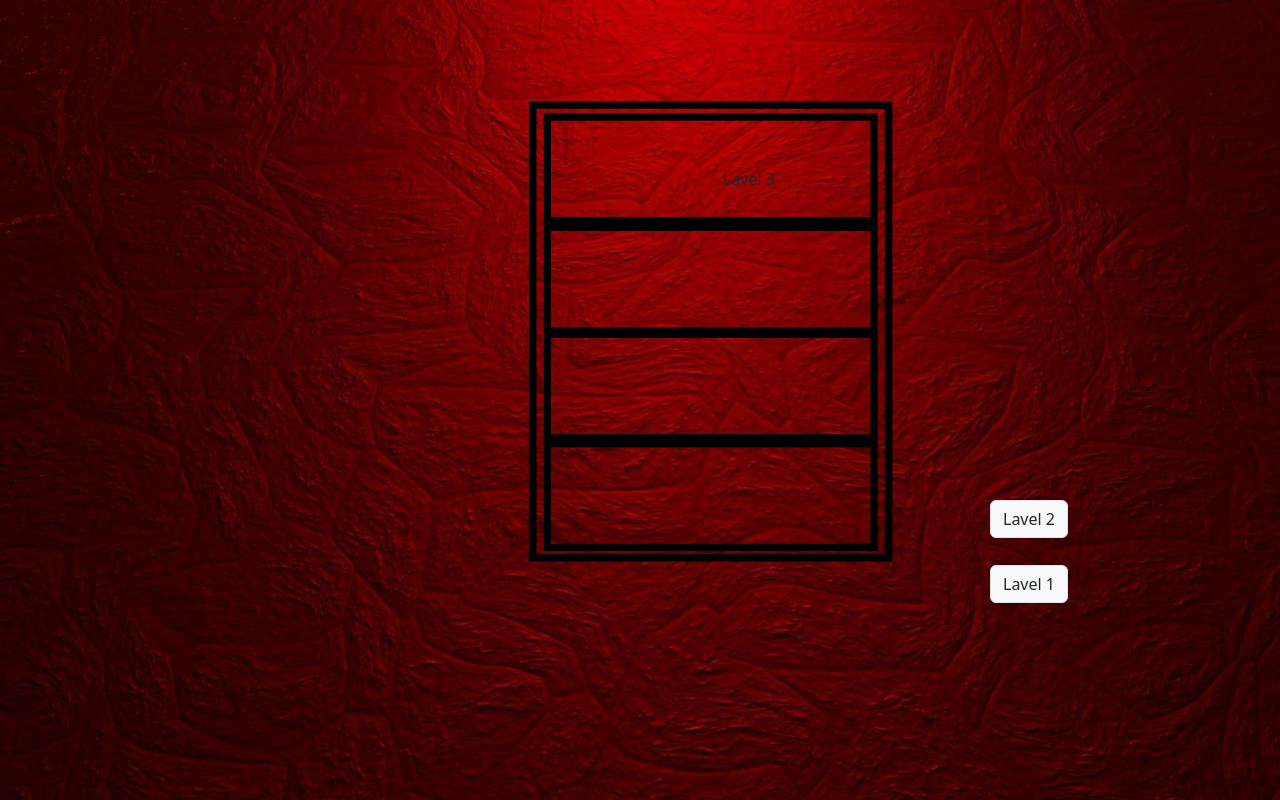
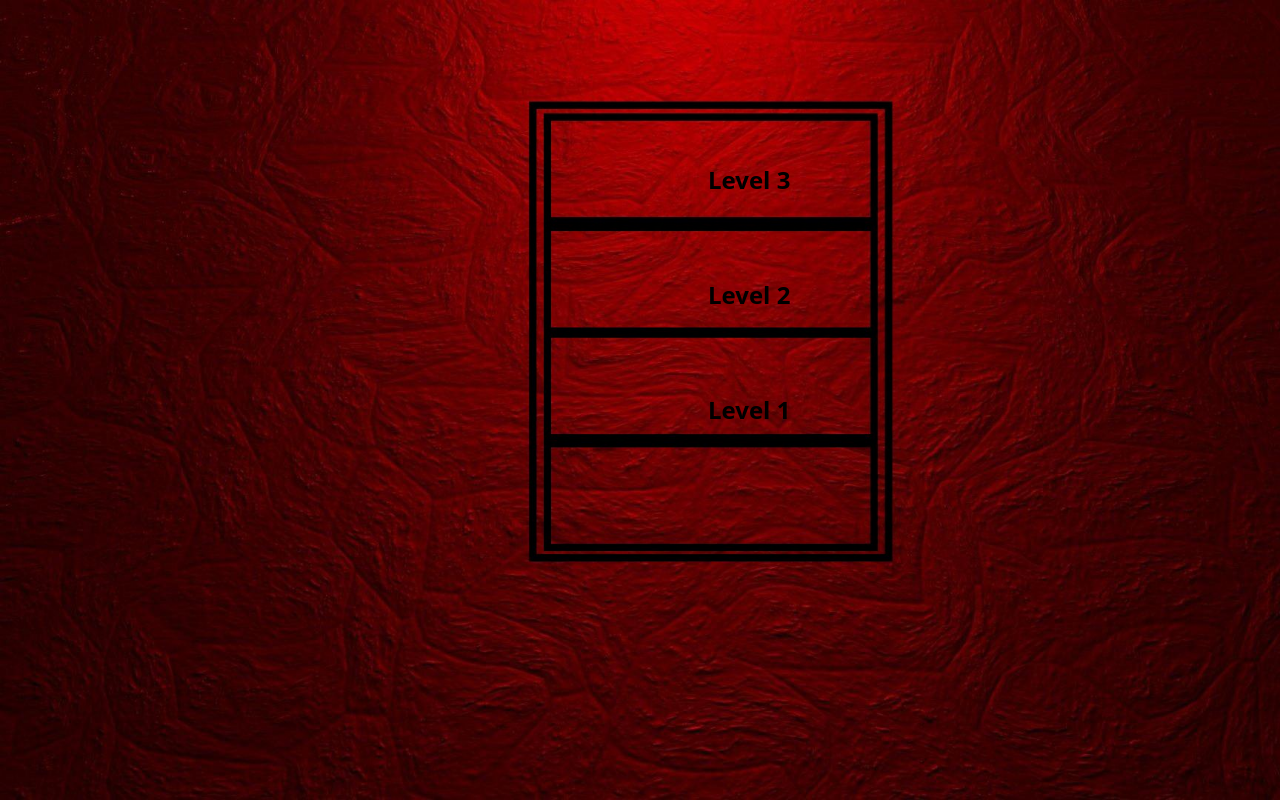
Before and after one commit to mikhailgutsu/DB_Project, a React (Create React App) app in the folder DB_Project/FrontEnd/: page /welcome in a window 1280 px wide. Built offline with nearby package versions, Linux system fonts and the light colour scheme.

Commit message:
Update Welcome.js

```diff
--- a/DB_Project/FrontEnd/src/Welcome.js
+++ b/DB_Project/FrontEnd/src/Welcome.js
@@ -17,26 +17,27 @@ function Welcome()
 
     const buttonStyle1 = {
         position: 'absolute',
-        top: '565px',
-        left: '990px',
+        top: '385px',
+        left: '695px',
     };
     const buttonStyle2 = {
         position: 'absolute',
-        top: '500px',
-        left: '990px',
+        top: '270px',
+        left: '695px',
     };
     const buttonStyle3 = {
         position: 'absolute',
-        top: '160px',
-        left: '710px',
+        top: '155px',
+        left: '695px',
     };
 
     return (
         <div style={containerStyle}>
-            <Link to="/Welcome" className='btn btn-default border bg-light text-decoration-none' style={buttonStyle1}>  Lavel 1  </Link>
-            <Link to="/Welcome" className='btn btn-default border bg-light text-decoration-none' style={buttonStyle2}>  Lavel 2  </Link>
-            <Link to="/Welcome" className='btn btn-default   text-decoration-none' style={buttonStyle3}> Lavel 3 </Link>
+            <Link to="/Welcome" className='btn btn-default text-decoration-none' style={{...buttonStyle1, fontSize: '24px', fontWeight: 'bold', color: 'black'}}> Level 1 </Link>
+            <Link to="/Welcome" className='btn btn-default text-decoration-none' style={{...buttonStyle2, fontSize: '24px', fontWeight: 'bold', color: 'black'}}> Level 2 </Link>
+            <Link to="/Welcome" className='btn btn-default text-decoration-none' style={{...buttonStyle3, fontSize: '24px', fontWeight: 'bold', color: 'black'}}> Level 3 </Link>
         </div>
     );
+
 }
 export default Welcome;
```
